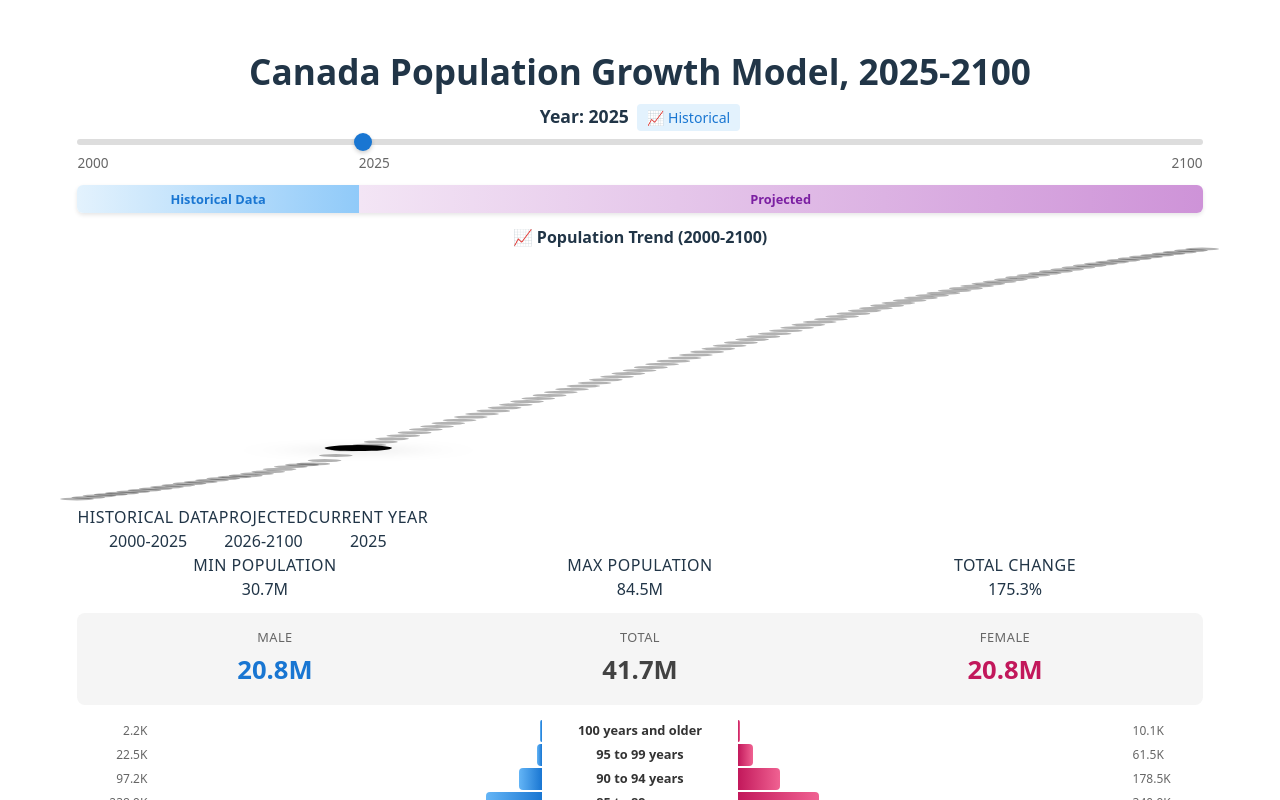
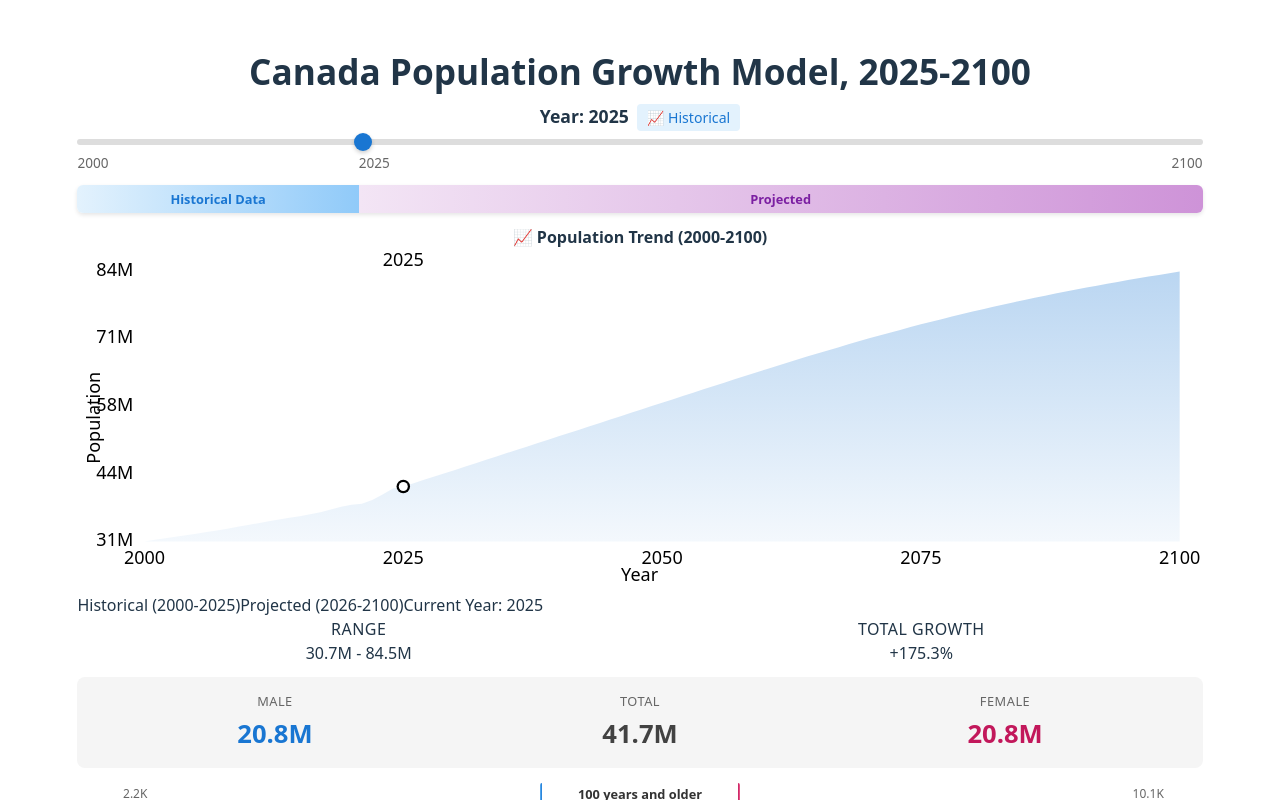
Before and after one commit to thewondrfulwizrd/WA1, a React (Vite) app: page / in a window 1280 px wide. Shown: the top 800 px of the page. Built offline with nearby package versions, Linux system fonts and the light colour scheme.

Commit message:
Redesign line chart with gradients, area fill, and polish

```diff
--- a/src/components/PopulationTrendChart.jsx
+++ b/src/components/PopulationTrendChart.jsx
@@ -25,100 +25,252 @@ export function PopulationTrendChart({ data, scenarios, selectedYear }) {
   const popRange = maxPop - minPop;
 
   // Calculate chart dimensions
-  const width = 100; // percent
-  const height = 250; // pixels
+  const width = 1000;
+  const height = 300;
+  const padding = { top: 20, right: 20, bottom: 40, left: 60 };
+  const chartWidth = width - padding.left - padding.right;
+  const chartHeight = height - padding.top - padding.bottom;
+
+  // Create points for the line
+  const points = chartData.map((d, i) => {
+    const x = padding.left + (i / (chartData.length - 1)) * chartWidth;
+    const y = padding.top + chartHeight - ((d.total - minPop) / popRange) * chartHeight;
+    return { x, y, year: d.year, total: d.total };
+  });
 
   // Create SVG path for the line
-  const points = chartData.map((d, i) => {
-    const x = (i / (chartData.length - 1)) * width;
-    const y = height - ((d.total - minPop) / popRange) * height;
-    return `${x},${y}`;
-  });
+  const linePath = `M ${points.map(p => `${p.x},${p.y}`).join(' L ')}`;
 
-  const pathData = `M ${points.join(' L ')}`;
+  // Create area fill path
+  const areaPath = `M ${padding.left},${padding.top + chartHeight} L ${points.map(p => `${p.x},${p.y}`).join(' L ')} L ${padding.left + chartWidth},${padding.top + chartHeight} Z`;
+
+  // Find the transition point between observed and projected
+  const transitionIndex = chartData.findIndex(d => d.year === data.lastObservedYear);
+  const transitionX = padding.left + (transitionIndex / (chartData.length - 1)) * chartWidth;
 
   // Highlight current year
   const currentIndex = chartData.findIndex(d => d.year === selectedYear);
-  const currentX = (currentIndex / (chartData.length - 1)) * 100;
+  const currentPoint = points[currentIndex];
+
+  // Y-axis labels
+  const yAxisLabels = [];
+  for (let i = 0; i <= 4; i++) {
+    const value = minPop + (popRange * i / 4);
+    const y = padding.top + chartHeight - (chartHeight * i / 4);
+    yAxisLabels.push({ value, y });
+  }
+
+  // X-axis labels (every 25 years)
+  const xAxisLabels = [];
+  for (let year = 2000; year <= 2100; year += 25) {
+    const index = chartData.findIndex(d => d.year === year);
+    if (index >= 0) {
+      const x = padding.left + (index / (chartData.length - 1)) * chartWidth;
+      xAxisLabels.push({ year, x });
+    }
+  }
 
   return (
     <div className="population-trend-chart">
       <h3>📈 Population Trend (2000-2100)</h3>
 
       <div className="chart-container">
-        <svg width="100%" height={height} viewBox={`0 0 ${width} ${height}`} preserveAspectRatio="none">
+        <svg width="100%" viewBox={`0 0 ${width} ${height}`} preserveAspectRatio="xMidYMid meet">
+          <defs>
+            {/* Gradient for area fill */}
+            <linearGradient id="areaGradient" x1="0%" y1="0%" x2="0%" y2="100%">
+              <stop offset="0%" stopColor="#1976d2" stopOpacity="0.3" />
+              <stop offset="100%" stopColor="#1976d2" stopOpacity="0.05" />
+            </linearGradient>
+
+            {/* Gradient for the line */}
+            <linearGradient id="lineGradient" x1="0%" y1="0%" x2="100%" y2="0%">
+              <stop offset="0%" stopColor="#1976d2" />
+              <stop offset={`${(transitionX / width) * 100}%`} stopColor="#1976d2" />
+              <stop offset={`${(transitionX / width) * 100}%`} stopColor="#7b1fa2" />
+              <stop offset="100%" stopColor="#7b1fa2" />
+            </linearGradient>
+
+            {/* Shadow filter */}
+            <filter id="shadow" x="-50%" y="-50%" width="200%" height="200%">
+              <feGaussianBlur in="SourceAlpha" stdDeviation="2"/>
+              <feOffset dx="0" dy="2" result="offsetblur"/>
+              <feComponentTransfer>
+                <feFuncA type="linear" slope="0.3"/>
+              </feComponentTransfer>
+              <feMerge>
+                <feMergeNode/>
+                <feMergeNode in="SourceGraphic"/>
+              </feMerge>
+            </filter>
+          </defs>
+
           {/* Grid lines */}
-          <line x1="0" y1={height * 0.25} x2={width} y2={height * 0.25} className="grid-line" />
-          <line x1="0" y1={height * 0.5} x2={width} y2={height * 0.5} className="grid-line" />
-          <line x1="0" y1={height * 0.75} x2={width} y2={height * 0.75} className="grid-line" />
+          {yAxisLabels.map((label, i) => (
+            <line
+              key={i}
+              x1={padding.left}
+              y1={label.y}
+              x2={padding.left + chartWidth}
+              y2={label.y}
+              className="grid-line"
+            />
+          ))}
 
           {/* Observed/Projected divider */}
           <line
-            x1={(data.lastObservedYear - data.yearsObserved[0]) / (data.lastProjectedYear - data.yearsObserved[0]) * width}
-            y1="0"
-            x2={(data.lastObservedYear - data.yearsObserved[0]) / (data.lastProjectedYear - data.yearsObserved[0]) * width}
-            y2={height}
+            x1={transitionX}
+            y1={padding.top}
+            x2={transitionX}
+            y2={padding.top + chartHeight}
             className="divider-line"
           />
+          <text
+            x={transitionX}
+            y={padding.top - 5}
+            className="divider-label"
+            textAnchor="middle"
+          >
+            {data.lastObservedYear}
+          </text>
 
-          {/* Population trend line */}
-          <path d={pathData} className="trend-line" fill="none" />
+          {/* Area fill */}
+          <path
+            d={areaPath}
+            fill="url(#areaGradient)"
+            className="area-fill"
+          />
 
-          {/* Data point circles */}
-          {chartData.map((d, i) => {
-            const x = (i / (chartData.length - 1)) * width;
-            const y = height - ((d.total - minPop) / popRange) * height;
-            return (
-              <circle
-                key={d.year}
-                cx={x}
-                cy={y}
-                r="1.5"
-                className={d.year === selectedYear ? 'data-point active' : 'data-point'}
+          {/* Trend line */}
+          <path
+            d={linePath}
+            fill="none"
+            stroke="url(#lineGradient)"
+            strokeWidth="3"
+            strokeLinecap="round"
+            strokeLinejoin="round"
+            className="trend-line"
+            filter="url(#shadow)"
           />
-            );
-          })}
 
           {/* Current year indicator */}
+          {currentPoint && (
+            <>
               <line
-            x1={currentX}
-            y1="0"
-            x2={currentX}
-            y2={height}
+                x1={currentPoint.x}
+                y1={padding.top}
+                x2={currentPoint.x}
+                y2={padding.top + chartHeight}
                 className="current-year-line"
               />
+              <circle
+                cx={currentPoint.x}
+                cy={currentPoint.y}
+                r="6"
+                className="current-year-point"
+              />
+              <circle
+                cx={currentPoint.x}
+                cy={currentPoint.y}
+                r="4"
+                fill="white"
+              />
+            </>
+          )}
+
+          {/* Y-axis */}
+          <line
+            x1={padding.left}
+            y1={padding.top}
+            x2={padding.left}
+            y2={padding.top + chartHeight}
+            className="axis-line"
+          />
+
+          {/* Y-axis labels */}
+          {yAxisLabels.map((label, i) => (
+            <text
+              key={i}
+              x={padding.left - 10}
+              y={label.y + 4}
+              className="axis-label"
+              textAnchor="end"
+            >
+              {(label.value / 1000000).toFixed(0)}M
+            </text>
+          ))}
+
+          {/* X-axis */}
+          <line
+            x1={padding.left}
+            y1={padding.top + chartHeight}
+            x2={padding.left + chartWidth}
+            y2={padding.top + chartHeight}
+            className="axis-line"
+          />
+
+          {/* X-axis labels */}
+          {xAxisLabels.map((label, i) => (
+            <text
+              key={i}
+              x={label.x}
+              y={padding.top + chartHeight + 20}
+              className="axis-label"
+              textAnchor="middle"
+            >
+              {label.year}
+            </text>
+          ))}
+
+          {/* Y-axis title */}
+          <text
+            x={20}
+            y={height / 2}
+            className="axis-title"
+            textAnchor="middle"
+            transform={`rotate(-90, 20, ${height / 2})`}
+          >
+            Population
+          </text>
+
+          {/* X-axis title */}
+          <text
+            x={width / 2}
+            y={height - 5}
+            className="axis-title"
+            textAnchor="middle"
+          >
+            Year
+          </text>
         </svg>
       </div>
 
-      {/* Legend and labels */}
+      {/* Legend and stats */}
+      <div className="chart-footer">
         <div className="chart-legend">
           <div className="legend-item">
-          <span className="legend-label">Historical Data</span>
-          <span className="legend-value">{data.yearsObserved[0]}-{data.lastObservedYear}</span>
+            <span className="legend-color historical"></span>
+            <span className="legend-text">Historical ({data.yearsObserved[0]}-{data.lastObservedYear})</span>
           </div>
           <div className="legend-item">
-          <span className="legend-label">Projected</span>
-          <span className="legend-value">{data.yearsProjected[0]}-{data.lastProjectedYear}</span>
+            <span className="legend-color projected"></span>
+            <span className="legend-text">Projected ({data.yearsProjected[0]}-{data.lastProjectedYear})</span>
           </div>
           <div className="legend-item">
-          <span className="legend-label">Current Year</span>
-          <span className="legend-value">{selectedYear}</span>
+            <span className="legend-color current"></span>
+            <span className="legend-text">Current Year: {selectedYear}</span>
           </div>
         </div>
 
-      {/* Population range info */}
         <div className="chart-stats">
           <div className="stat-item">
-          <span className="stat-label">Min Population</span>
-          <span className="stat-value">{(minPop / 1000000).toFixed(1)}M</span>
+            <span className="stat-label">Range</span>
+            <span className="stat-value">{(minPop / 1000000).toFixed(1)}M - {(maxPop / 1000000).toFixed(1)}M</span>
           </div>
           <div className="stat-item">
-          <span className="stat-label">Max Population</span>
-          <span className="stat-value">{(maxPop / 1000000).toFixed(1)}M</span>
+            <span className="stat-label">Total Growth</span>
+            <span className="stat-value">+{((popRange / minPop) * 100).toFixed(1)}%</span>
           </div>
-        <div className="stat-item">
-          <span className="stat-label">Total Change</span>
-          <span className="stat-value">{((popRange / minPop) * 100).toFixed(1)}%</span>
         </div>
       </div>
     </div>
```
Lines whose indentation alone changed are shown as unchanged.
